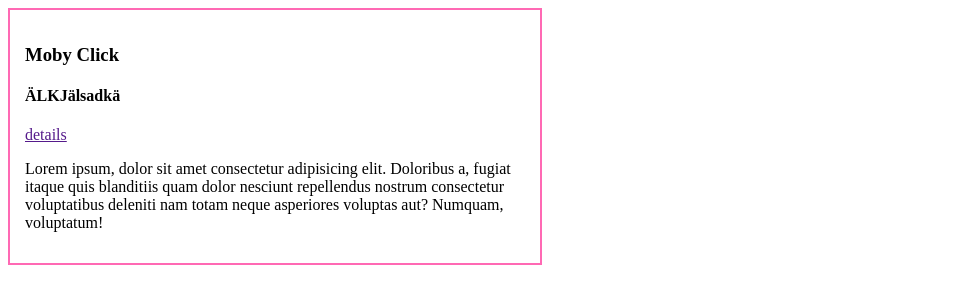
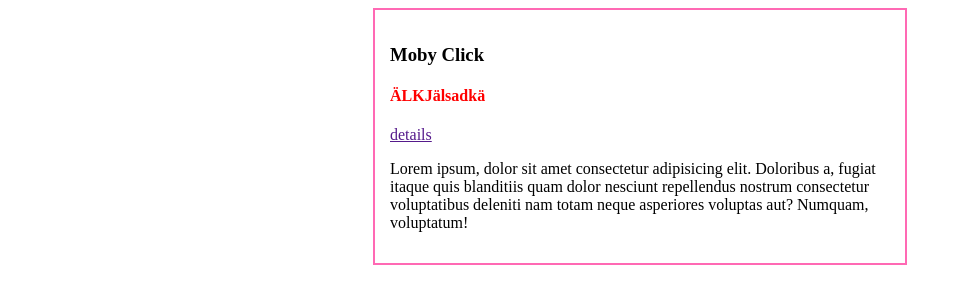
Before and after one commit to web-dave/REMOTE-WORKSHOP, an Angular app: page / in a window 1280 px wide. Shown: the top 304 px of the page, without its empty margins (0-962 px from the left). Built offline with nearby package versions, Linux system fonts and the light colour scheme.

Commit message:
property binding

```diff
--- a/src/app/app.component.html
+++ b/src/app/app.component.html
@@ -1,2 +1,4 @@
-<app-book-card></app-book-card>
+<div class="list">
+  <app-book-card></app-book-card>
+</div>
 <!-- <span class="abstract">södalfkjasälfj scäfls hfgki ha</span> -->
--- a/src/app/app.component.scss
+++ b/src/app/app.component.scss
@@ -1,3 +1,7 @@
 .abstract {
   background-color: aqua;
 }
+.list {
+  display: grid;
+  place-content: center;
+}
--- a/src/app/book-card/book-card.component.html
+++ b/src/app/book-card/book-card.component.html
@@ -1,6 +1,6 @@
 <!-- <div class="card"> -->
 <h3>Moby Click</h3>
-<h4>ÄLKJälsadkä</h4>
+<h4 [style]="myStyle">ÄLKJälsadkä</h4>
 <a href="">details</a>
 <p class="abstract">
   Lorem ipsum, dolor sit amet consectetur adipisicing elit. Doloribus a, fugiat
--- a/src/app/book-card/book-card.component.ts
+++ b/src/app/book-card/book-card.component.ts
@@ -3,13 +3,19 @@ import { Component, OnInit } from '@angular/core';
 @Component({
   selector: 'app-book-card',
   templateUrl: './book-card.component.html',
-  styleUrls: ['./book-card.component.scss']
+  styleUrls: ['./book-card.component.scss'],
 })
 export class BookCardComponent implements OnInit {
-
-  constructor() { }
+  myStyle = {
+    color: '#efefef',
+  };
+  constructor() {}
 
   ngOnInit(): void {
+    setTimeout(() => {
+      this.myStyle = {
+        color: 'red',
+      };
+    }, 2000);
   }
-
 }
```
